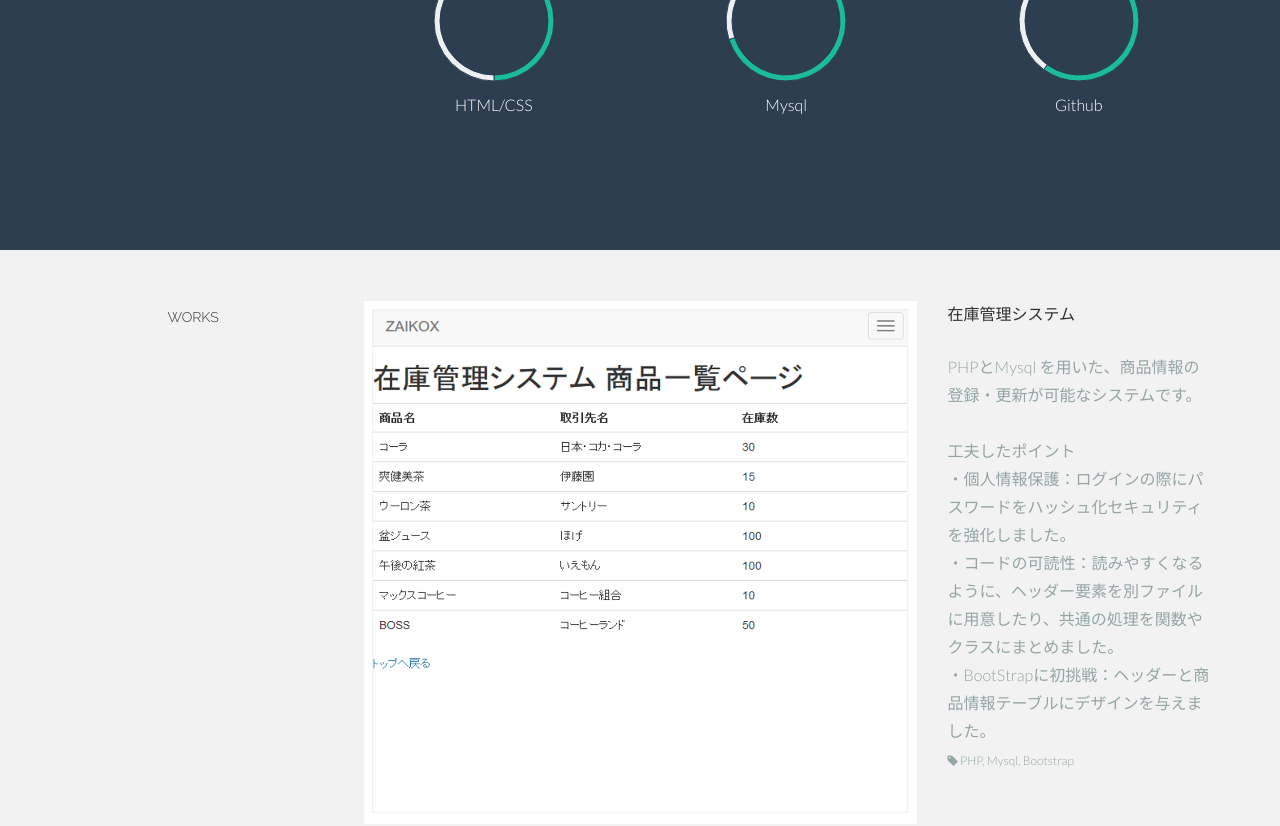
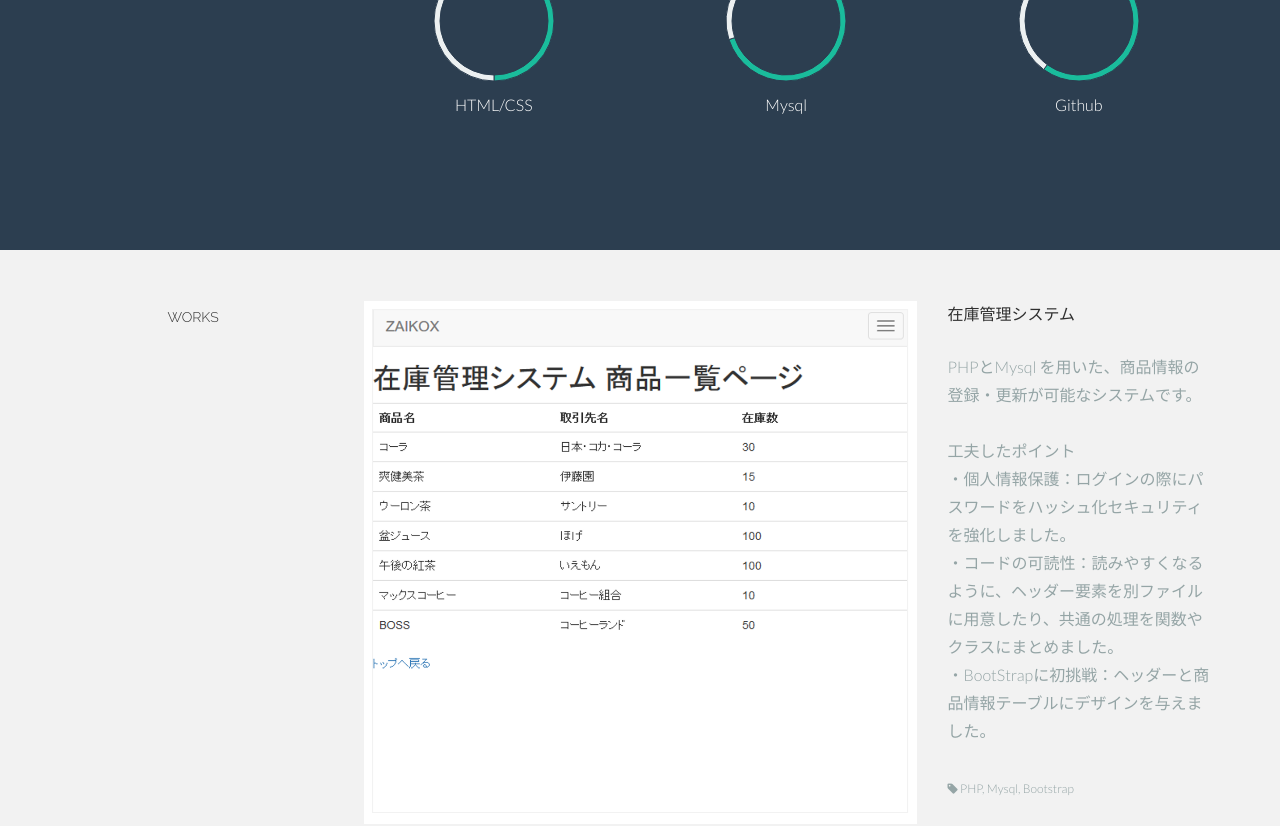
Before and after one commit to ryo04hub/portfolio, a plain HTML site: page index.html in a window 1280 px wide. Shown: the part 1754-2580 px from the top of the page. Drawn offline with Linux system fonts and the light colour scheme.

Commit message:
改行を修正

```diff
--- a/index.html
+++ b/index.html
@@ -278,7 +278,7 @@
                   工夫したポイント<br>
                   ・個人情報保護：ログインの際にパスワードをハッシュ化セキュリティを強化しました。<br>
                   ・コードの可読性：読みやすくなるように、ヘッダー要素を別ファイルに用意したり、共通の処理を関数やクラスにまとめました。<br/>
-                  ・BootStrapに初挑戦：ヘッダーと商品情報テーブルにデザインを与えました。<br>
+                  ・BootStrapに初挑戦：ヘッダーと商品情報テーブルにデザインを与えました。<br><br/>
 					<sm><i class="icon-tag"></i> PHP, Mysql, Bootstrap</sm></more>
 				</p>
 				</div>
```
